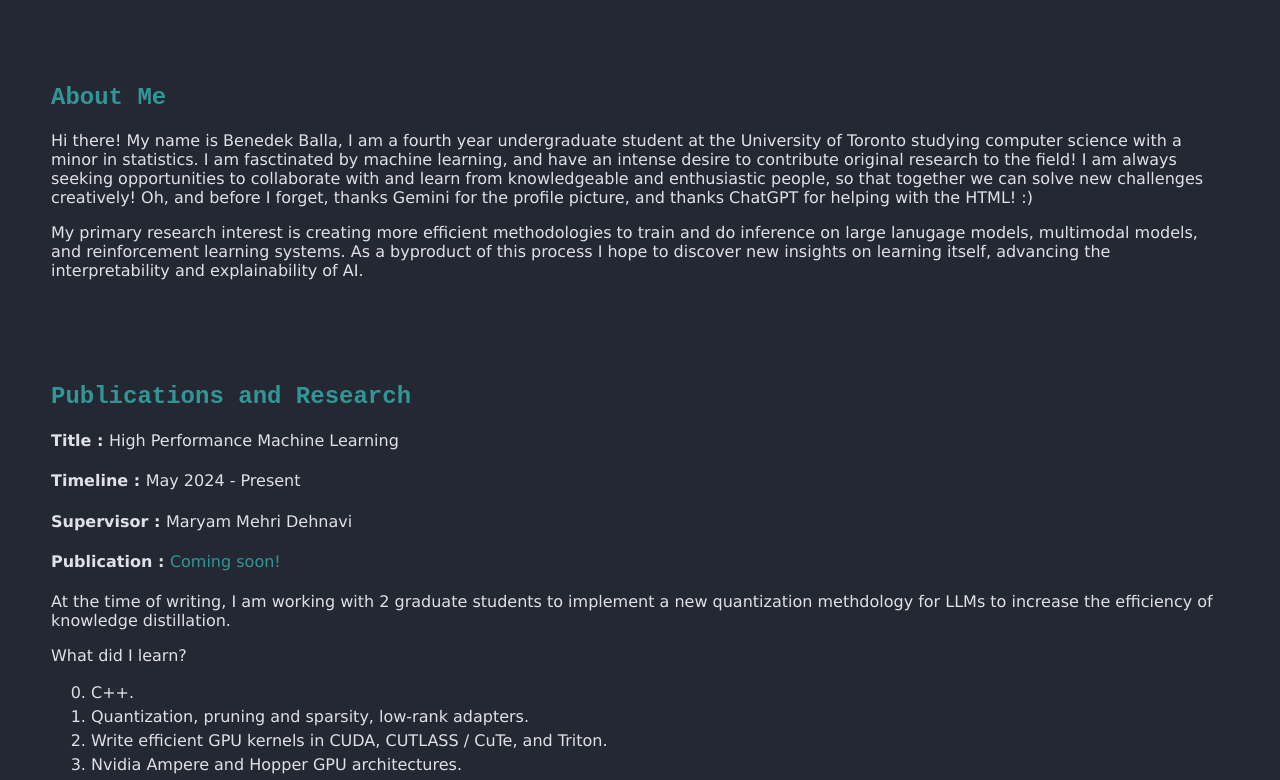
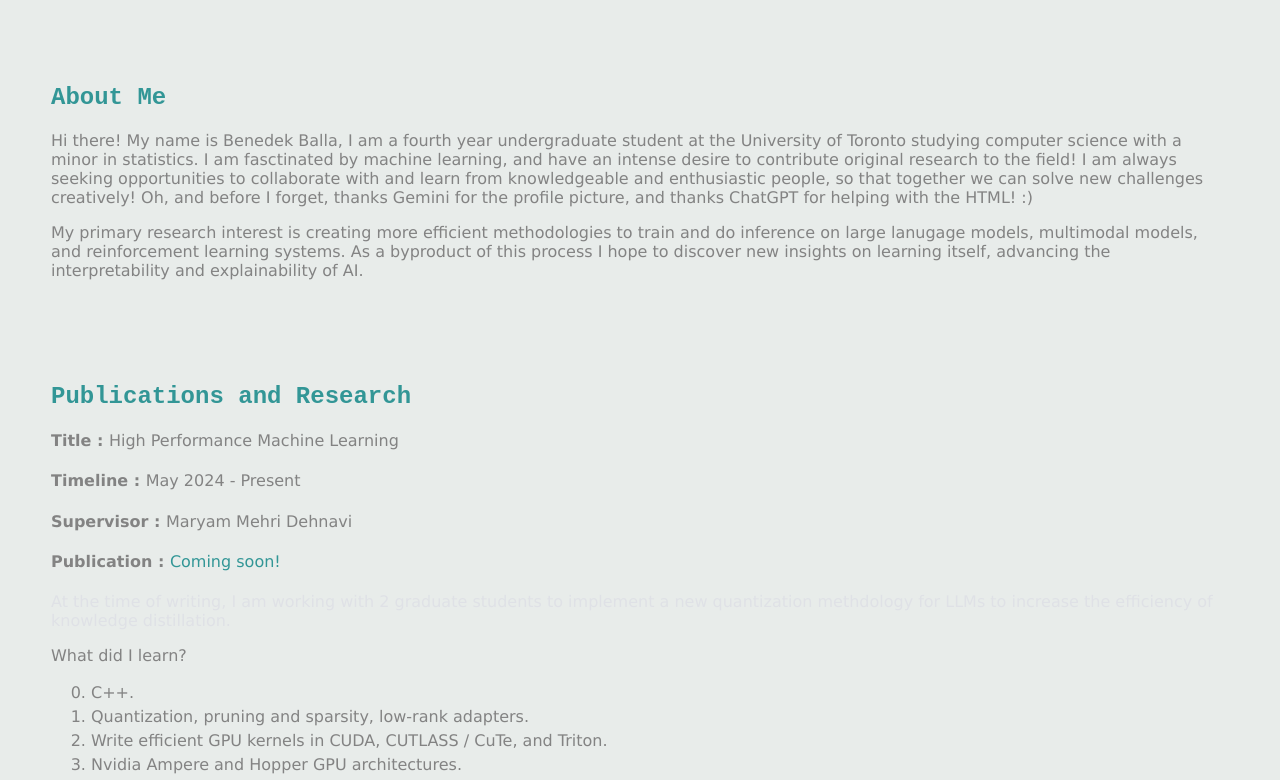
Before and after one commit to BenedekBalla/BenedekBalla.github.io, a plain HTML site: page index.html in a window 1280 px wide. Shown: the part 201-981 px from the top of the page. Drawn offline with Linux system fonts and the light colour scheme.

Commit message:
Update style.css

```diff
--- a/style.css
+++ b/style.css
@@ -3,8 +3,8 @@ body {
   margin: 0;
   padding: 0;
   font-family: 'Courier New', monospace; /* Choose your preferred font family */
-  background-color: #242832;
-  color: #dfe1e6; /* Light pastel for text */
+  background-color: #e8ecea;
+  color: #838383; /* Light pastel for text */
 
   /* Media Query for Mobile Screens */
   @media screen and (max-width: 768px) {
```
